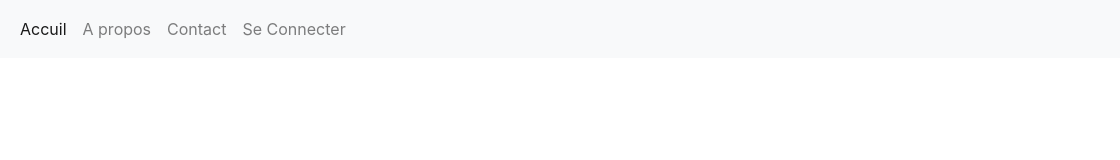
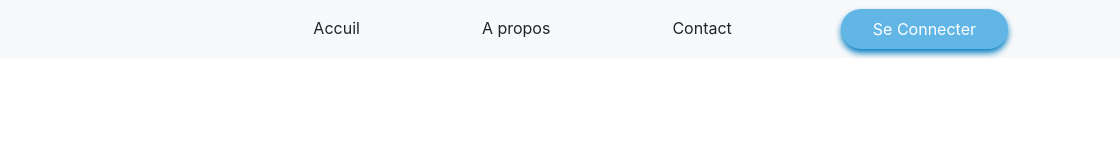
Before and after one commit to YosraSkhiri/pricoli, a website: page index.html in a window 1280 px wide. Shown: the full height of the page, 160-1280 px from the left. Drawn offline with nearby package versions, Linux system fonts and the light colour scheme.

Commit message:
added the primary button style

```diff
--- a/index.html
+++ b/index.html
@@ -12,25 +12,25 @@
 
 <body>
     <nav class="navbar navbar-expand-lg navbar-light bg-light">
-        <a class="navbar-brand" href="#"><img src="img/pricoli_logo.svg" alt="Pricoli Logo"></a>
+        <a class="navbar-brand" href="index.html"><img src="img/pricoli_logo.svg" alt="Pricoli Logo"></a>
         <button class="navbar-toggler" type="button" data-toggle="collapse" data-target="#navbarSupportedContent"
             aria-controls="navbarSupportedContent" aria-expanded="false" aria-label="Toggle navigation">
             <span class="navbar-toggler-icon"></span>
         </button>
 
         <div class="collapse navbar-collapse" id="navbarSupportedContent">
-            <ul class="navbar-nav mr-auto">
+            <ul class="navbar-nav ml-auto">
                 <li class="nav-item active">
-                    <a class="nav-link" href="#">Accuil</a>
+                    <a class="btn" href="index.html">Accuil</a>
                 </li>
                 <li class="nav-item">
-                    <a class="nav-link" href="#">A propos</a>
+                    <a class="btn" href="#">A propos</a>
                 </li>
                 <li class="nav-item">
-                    <a class="nav-link" href="#">Contact</a>
+                    <a class="btn" href="#">Contact</a>
                 </li>
                 <li class="nav-item">
-                    <a class="nav-link" href="#">Se Connecter</a>
+                    <a class="btn btn-primary" href="#">Se Connecter</a>
                 </li>
             </ul>
         </div>
--- /dev/null
+++ b/scss/_custom.scss
@@ -0,0 +1,11 @@
+.navbar-nav .nav-item:not(last-child){
+    margin-right: 6rem;
+}
+
+.btn-primary{
+    background-color: #61B6E5;
+    border: none;
+    border-radius: 50px;
+    padding: .5rem 2rem;
+    box-shadow: 0px 4px 6px rgb(4, 126, 193);
+}
--- a/scss/main.scss
+++ b/scss/main.scss
@@ -1,5 +1,5 @@
 // Custom.scss
-// Option B: Include parts of Bootstrap
+
 
 // Required
 @import "../node_modules/bootstrap/scss/functions";
@@ -10,5 +10,8 @@
 @import "../node_modules/bootstrap/scss/reboot";
 @import "../node_modules/bootstrap/scss/buttons";
 @import "../node_modules/bootstrap/scss/transitions";
+@import "../node_modules/bootstrap/scss/nav";
 @import "../node_modules/bootstrap/scss/navbar";
 @import "../node_modules/bootstrap/scss/utilities";
+
+@import "custom";
```
Also changed, not shown: css/main.css, 1 other file.
